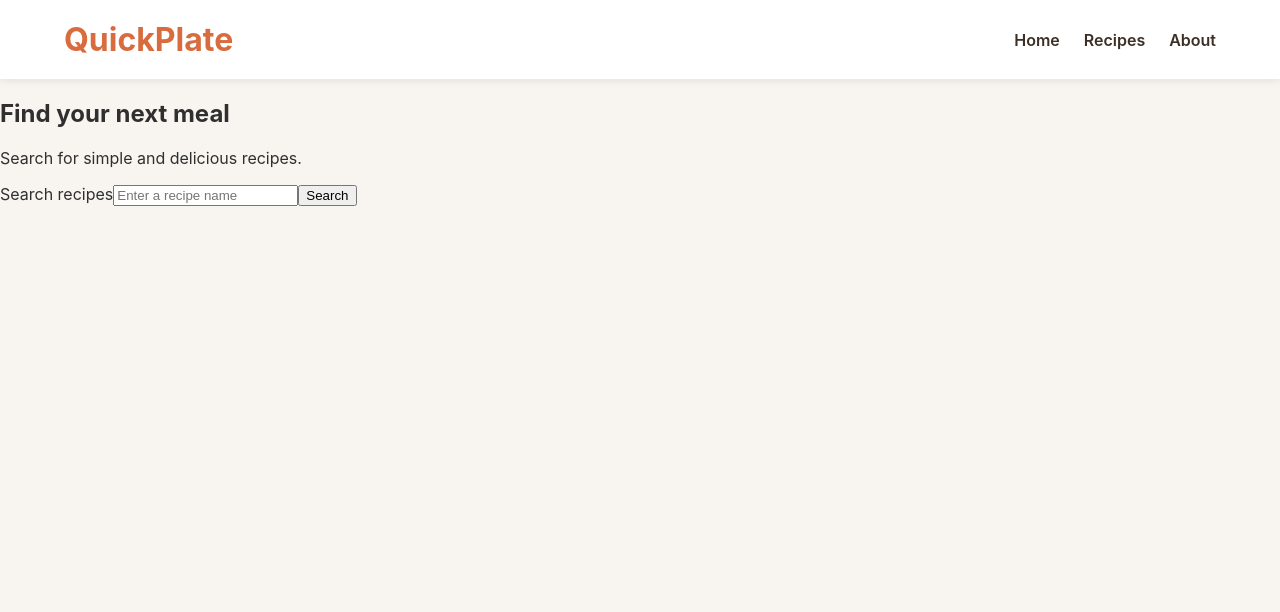
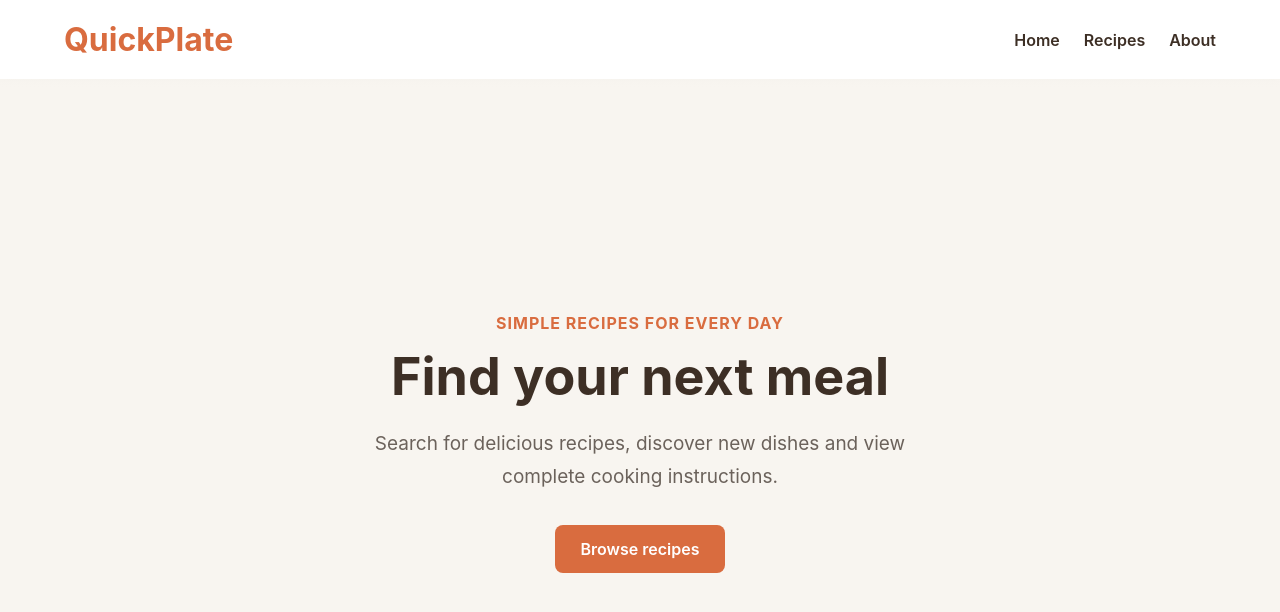
Before and after one commit to ezlodi/quickplate, a React (Create React App) app: page / in a window 1280 px wide. Shown: the top 612 px of the page. Built offline with nearby package versions, Linux system fonts and the light colour scheme.

Commit message:
Add styled Home and About pages

```diff
--- a/src/App.css
+++ b/src/App.css
@@ -282,3 +282,111 @@ header nav a:hover {
         font-size: 26px;
     }
 }
+
+.home-page {
+    min-height: calc(100vh - 88px);
+    display: grid;
+    place-items: center;
+    padding: 48px 24px;
+    background:
+        linear-gradient(
+            rgba(248, 245, 240, 0.88),
+            rgba(248, 245, 240, 0.88)
+        );
+}
+
+.hero {
+    max-width: 700px;
+    text-align: center;
+}
+
+.hero-label {
+    margin-bottom: 12px;
+    color: #d96c3f;
+    font-weight: 700;
+    letter-spacing: 1px;
+    text-transform: uppercase;
+}
+
+.hero h2 {
+    margin: 0 0 20px;
+    color: #3d2f25;
+    font-size: 52px;
+}
+
+.hero-text {
+    margin: 0 auto 32px;
+    max-width: 600px;
+    color: #6b625b;
+    font-size: 19px;
+    line-height: 1.7;
+}
+
+.primary-button {
+    display: inline-block;
+    padding: 14px 26px;
+    border-radius: 8px;
+    background-color: #d96c3f;
+    color: white;
+    font-weight: 600;
+    text-decoration: none;
+}
+
+.primary-button:hover {
+    background-color: #b95029;
+}
+
+.primary-button:focus {
+    outline: 3px solid rgba(217, 108, 63, 0.35);
+    outline-offset: 3px;
+}
+
+.about-page {
+    min-height: calc(100vh - 88px);
+    display: grid;
+    place-items: center;
+    padding: 48px 24px;
+}
+
+.about-card {
+    max-width: 720px;
+    padding: 40px;
+    background-color: white;
+    border-radius: 12px;
+    box-shadow: 0 4px 12px rgba(0, 0, 0, 0.1);
+}
+
+.about-card h2 {
+    margin-top: 0;
+    color: #3d2f25;
+    font-size: 36px;
+}
+
+.about-card p {
+    color: #6b625b;
+    font-size: 17px;
+    line-height: 1.7;
+}
+
+@media (max-width: 600px) {
+    .home-page,
+    .about-page {
+        padding: 32px 16px;
+    }
+
+    .hero h2 {
+        font-size: 36px;
+    }
+
+    .hero-text {
+        font-size: 17px;
+    }
+
+    .about-card {
+        padding: 28px 22px;
+    }
+
+    .about-card h2 {
+        font-size: 28px;
+    }
+}
--- a/src/pages/About.js
+++ b/src/pages/About.js
@@ -1,8 +1,25 @@
 function About() {
     return (
-        <main>
-            <h2>About QuickPlate</h2>
-            <p>Recipe data is provided by TheMealDB API. Users can search for recipes by name and open a recipe to view its ingredients and instructions. </p>
+        <main className="about-page">
+            <section className="about-card">
+                <h2>About QuickPlate</h2>
+
+                <p>
+                    QuickPlate is a simple recipe discovery
+                    application created with React.
+                </p>
+
+                <p>
+                    Users can search for meals by name, browse
+                    recipe results and open a detailed page with
+                    cooking instructions.
+                </p>
+
+                <p>
+                    Recipe information and images are provided by
+                    the public TheMealDB API.
+                </p>
+            </section>
         </main>
     );
 }
--- a/src/pages/Home.js
+++ b/src/pages/Home.js
@@ -1,20 +1,26 @@
-        function Home() {
-return (
-    <main>
-<h2>Find your next meal</h2>
-<p>Search for simple and delicious recipes.</p>
+import { Link } from "react-router-dom";
 
-<form>
-  <label htmlFor="recipe-search">Search recipes</label>
-  <input
-    id="recipe-search"
-    type="text"
-    placeholder="Enter a recipe name"
-  />
-  <button type="submit">Search</button>
-</form>
-    </main>
-);
+function Home() {
+    return (
+        <main className="home-page">
+            <section className="hero">
+                <p className="hero-label">
+                    Simple recipes for every day
+                </p>
+
+                <h2>Find your next meal</h2>
+
+                <p className="hero-text">
+                    Search for delicious recipes, discover new
+                    dishes and view complete cooking instructions.
+                </p>
+
+                <Link className="primary-button" to="/recipes">
+                    Browse recipes
+                </Link>
+            </section>
+        </main>
+    );
 }
 
 export default Home;
```
